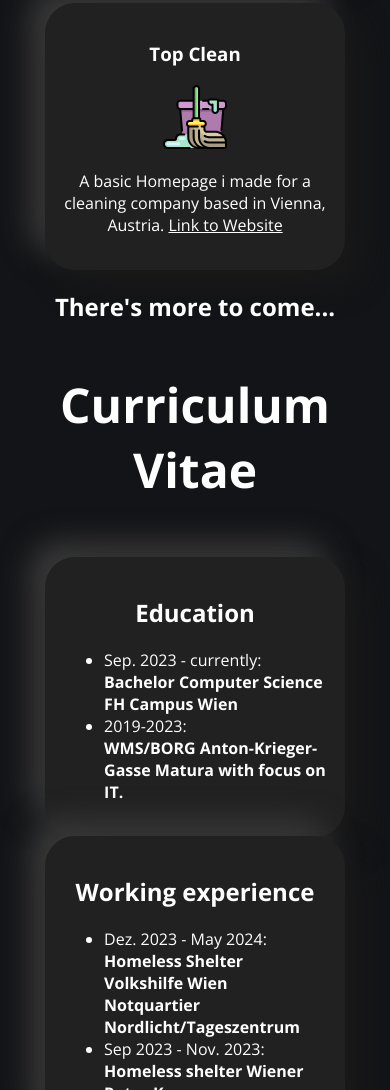
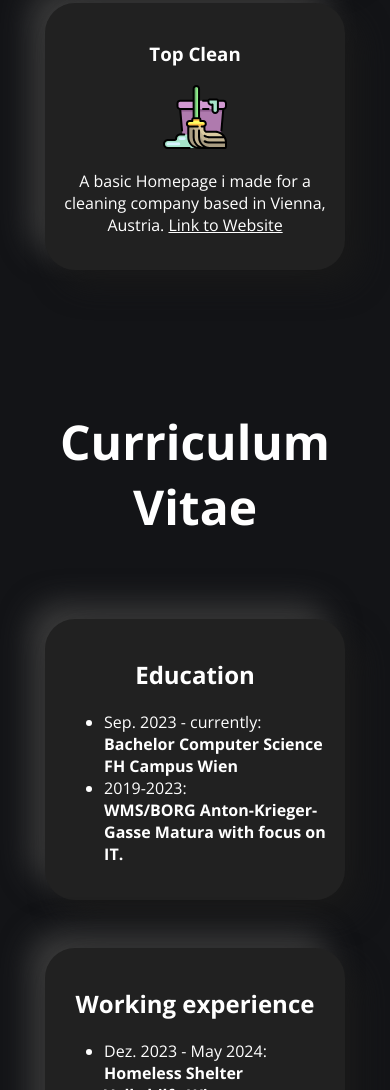
Before and after one commit to jass2909/Jass2909, a website: page index.html in a window 390 px wide. Shown: the part 2463-3553 px from the top of the page. Drawn offline with nearby package versions, Linux system fonts and the light colour scheme.

Commit message:
changes...

```diff
--- a/index.html
+++ b/index.html
@@ -134,9 +134,7 @@
         </div>
       </div>
     </div>
-    <div>
-      <h2 data-aos="fade" class="more">There's more to come...</h2>
-    </div>
+
 
   </div>
 
--- a/style.css
+++ b/style.css
@@ -302,6 +302,7 @@ p {
 
 .heading {
     font-size: 300%;
+
 }
 
 #projects {
@@ -428,7 +429,7 @@ a:visited {
     }
 
     #CV {
-        margin-top: 30%;
+        margin-top: 40%;
     }
 
 
@@ -456,8 +457,8 @@ a:visited {
     .grid-container {
         grid-template-columns: 1fr;
         /* One column */
-        grid-template-rows: repeat(4, 25%);
-        /* Four rows, each taking 25% of the viewport height */
+        grid-template-rows: repeat(4, 1fr);
+        /* Four rows */
     }
 
     .projectCard {
@@ -478,3 +479,7 @@ a:visited {
         margin-top: 5%;
     }
 }
+
+.more{
+    padding-block: 1%;
+}
```
